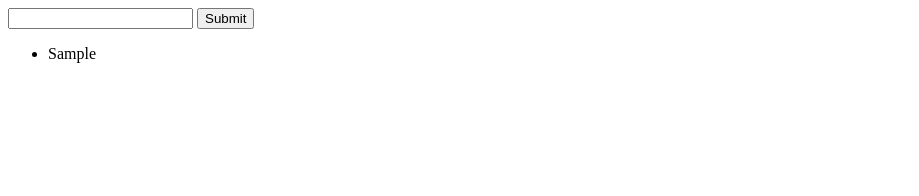
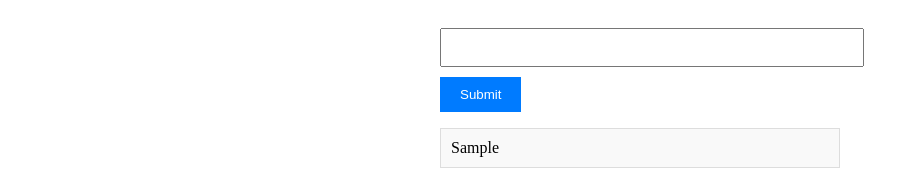
Before and after one commit to NiharSadhu/ToDoList-WithJquery, a plain HTML site: page index.html in a window 1280 px wide. Both pictures are taken after typing "Sample" into the empty fields and a click on the button "Submit". Shown: the whole page, without its empty margins (0-919 px from the left). Drawn offline with nearby package versions, Linux system fonts and the light colour scheme.

Commit message:
update for css

```diff
--- a/index.html
+++ b/index.html
@@ -5,6 +5,7 @@
     <meta charset="UTF-8">
     <meta name="viewport" content="width=device-width, initial-scale=1.0">
     <title>To-DO LIST</title>
+    <link rel="stylesheet" href="style.css">
     <script src="https://code.jquery.com/jquery-3.7.0.js"
         integrity="sha256-JlqSTELeR4TLqP0OG9dxM7yDPqX1ox/HfgiSLBj8+kM=" crossorigin="anonymous"></script>
         <script src="script.js"></script>
--- /dev/null
+++ b/style.css
@@ -0,0 +1,36 @@
+/* Style for the container */
+.container {
+    max-width: 400px;
+    margin: 0 auto;
+    padding: 20px;
+  }
+
+  /* Style for the input field */
+  input[type="text"] {
+    width: 100%;
+    padding: 10px;
+    margin-bottom: 10px;
+  }
+
+  /* Style for the submit button */
+  .btn {
+    padding: 10px 20px;
+    background-color: #007bff;
+    color: #fff;
+    border: none;
+    cursor: pointer;
+  }
+
+  /* Style for the list */
+  .list {
+    list-style: none;
+    padding: 0;
+  }
+
+  /* Style for each list item */
+  .list li {
+    padding: 10px;
+    border: 1px solid #ddd;
+    margin-bottom: 5px;
+    background-color: #f9f9f9;
+  }
```
